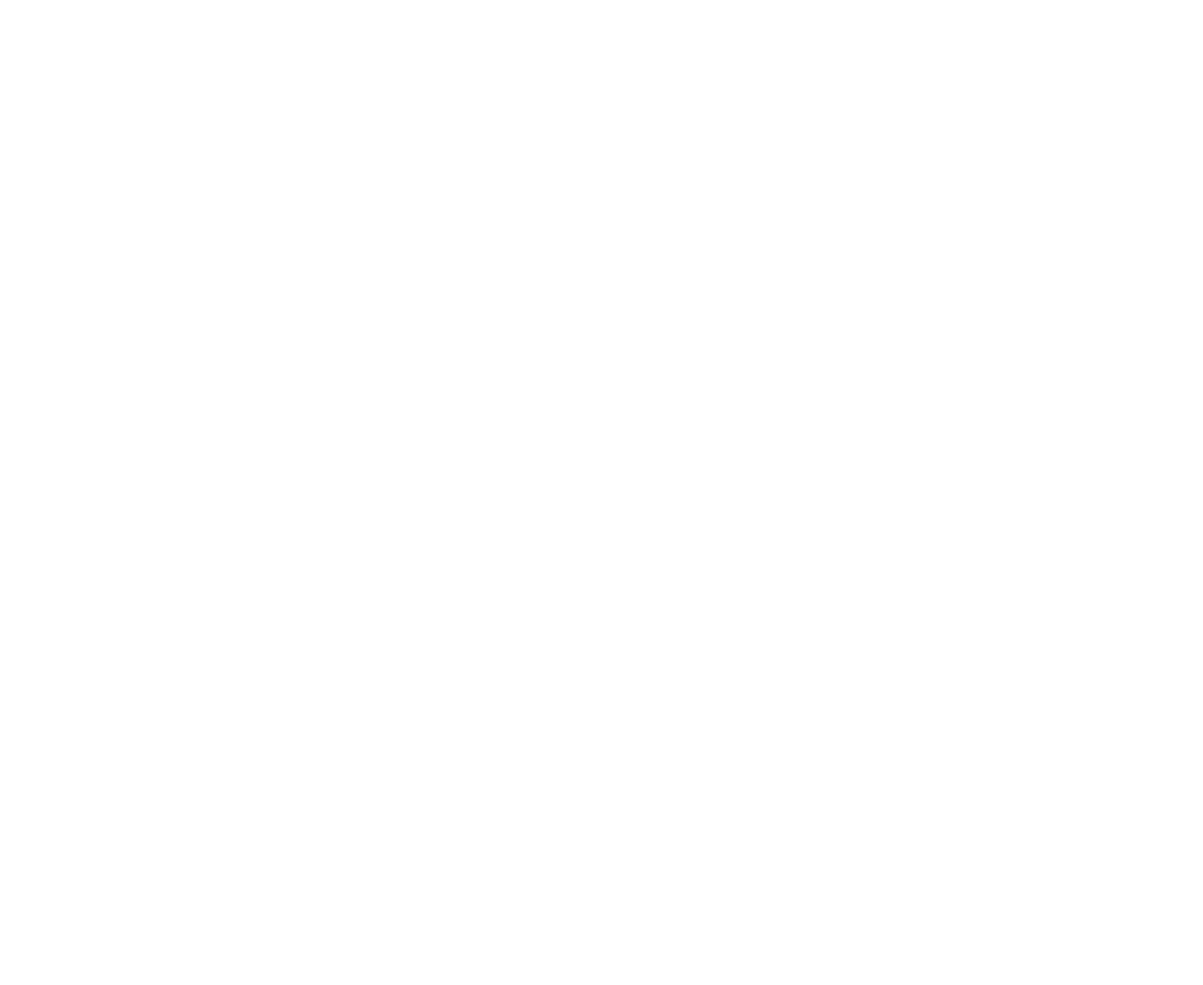
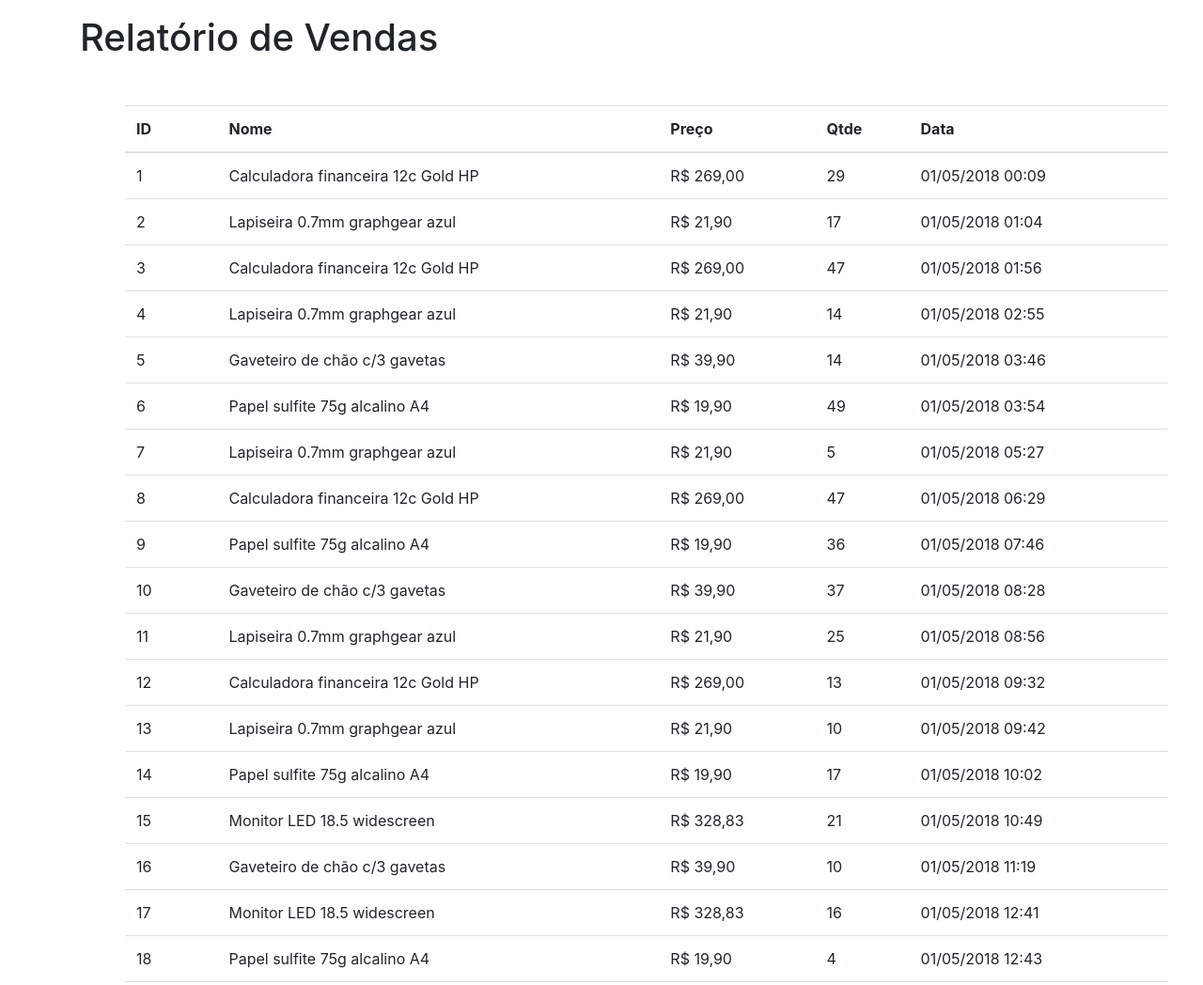
Before and after one commit to Paulo-Sts/Vue, a website: page exercicios/sales/index.html in a window 1280 px wide. Shown: the top 1048 px of the page at 94% size. Before the commit the page ends 800 px from the top, so only its background shows below. Drawn offline with Linux system fonts and the light colour scheme.

Commit message:
relatorio vendas

```diff
--- a/exercicios/sales/index.html
+++ b/exercicios/sales/index.html
@@ -10,8 +10,64 @@
 
 <body>
 
+    <div id="app">
+
+        <div class="container">
+            <h1 class="mt-3">{{ title }}</h1>
+
+            <table class="m-5 table">
+                <thead>
+                    <tr>
+                        <th>ID</th>
+                        <th>Nome</th>
+                        <th>Preço</th>
+                        <th>Qtde</th>
+                        <th>Data</th>
+                    </tr>
+                </thead>
+                <tbody>
+                    <tr v-for="sale in sales">
+                        <td>{{sale.id}}</td>
+                        <td>{{sale.name}}</td>
+                        <td v-money="'R$'">{{sale.price}}</td>
+                        <td>{{sale.qtde}}</td>
+                        <td>{{sale.date}}</td>
+                    </tr>
+
+                </tbody>
+            </table>
+
+        </div>
+
+    </div>
     <script>
-        // ...
+
+        Vue.directive('money', {
+            inserted(el, binding) {
+                const amount = parseFloat(el.innerHTML).toFixed(2)
+                    .replace('.', ',')
+                    .replace(/(\d)(?=(\d{3})+\,)/g, '$1.')
+                el.innerHTML = `${binding.value} ${amount}`
+            }
+        })
+
+        new Vue({
+            el: '#app',
+            data: {
+                title: 'Relatório de Vendas',
+                sales: null
+            },
+            methods: {
+                getSales(){
+                    fetch('/data/sales.json')
+                        .then(resp => resp.json())
+                        .then(data => this.sales = data)
+                }
+            },
+            mounted() {
+                this.getSales()
+            }
+        })
     </script>
 </body>
 
```
